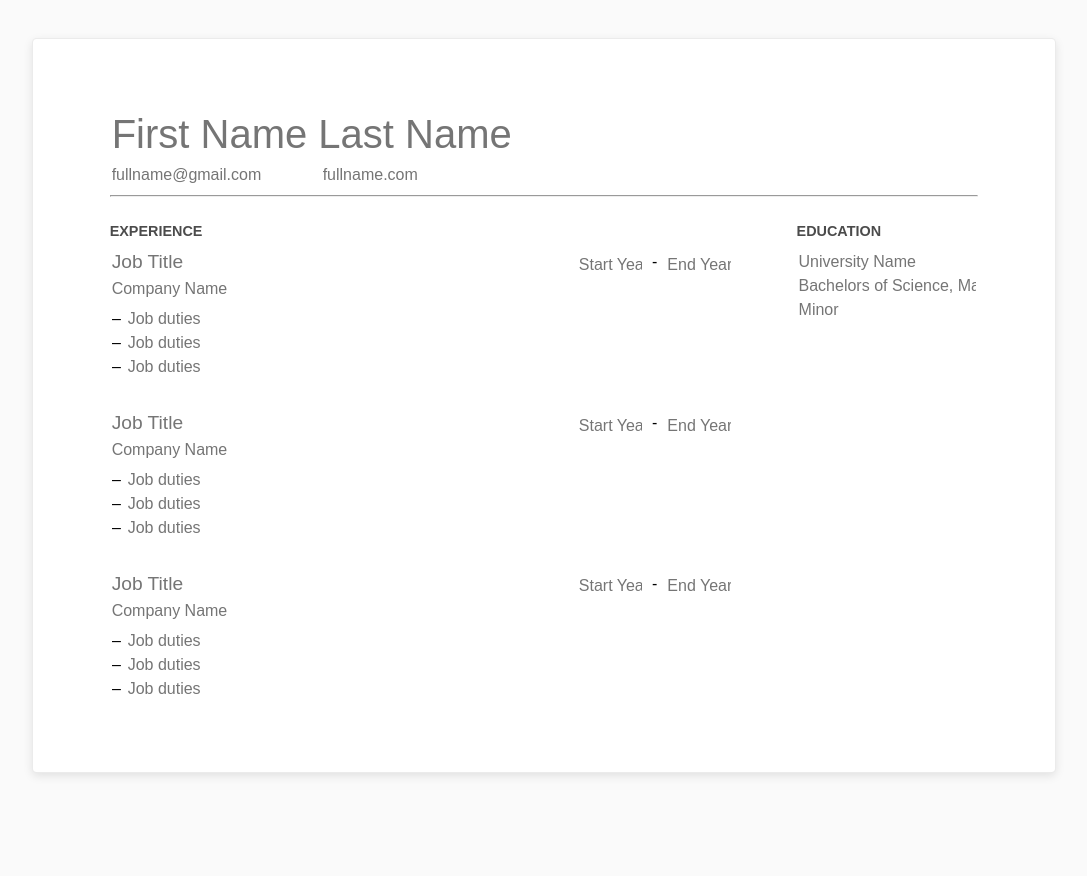
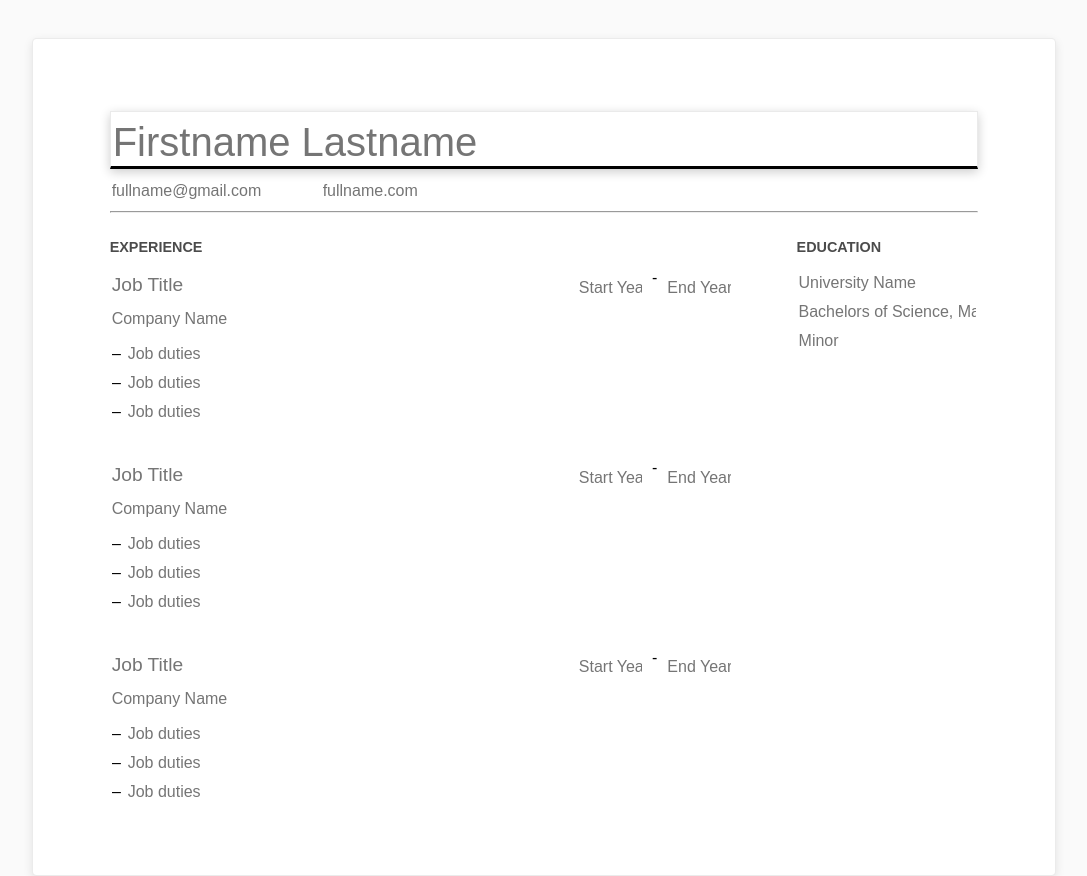
Before and after one commit to gitcommitem/odin-cvmaker, a React (Create React App) app: page / in a window 1280 px wide. Shown: the whole page, without its empty margins (96-1183 px from the left). Before the commit the page ends 812 px from the top, so only its background shows below. Built offline with nearby package versions, Linux system fonts and the light colour scheme.

Commit message:
Style input focus

```diff
--- a/src/components/Education.js
+++ b/src/components/Education.js
@@ -9,20 +9,13 @@ class Education extends Component {
           className='education'
           typeof='text'
           placeholder='University Name'
-          readOnly
         />
         <input
           className='education'
           typeof='text'
           placeholder='Bachelors of Science, Major'
-          readOnly
         />
-        <input
-          className='education'
-          typeof='text'
-          placeholder='Minor'
-          readOnly
-        />
+        <input className='education' typeof='text' placeholder='Minor' />
       </div>
     );
   }
--- a/src/components/Experience.js
+++ b/src/components/Experience.js
@@ -6,38 +6,23 @@ class Experience extends Component {
     return (
       <div className='job-item'>
         <div className='job-info'>
-          <input typeof='text' placeholder='Job Title' id='title' readOnly />
-          <input
-            typeof='text'
-            placeholder='Company Name'
-            id='company'
-            readOnly
-          />
+          <input typeof='text' placeholder='Job Title' id='title' />
+          <input typeof='text' placeholder='Company Name' id='company' />
           <div class='date-range'>
-            <input
-              className='dates'
-              typeof='text'
-              placeholder='Start Year'
-              readOnly
-            />
+            <input className='dates' typeof='text' placeholder='Start Year' />
             <p>-</p>
-            <input
-              className='dates'
-              typeof='text'
-              placeholder='End Year'
-              readOnly
-            />
+            <input className='dates' typeof='text' placeholder='End Year' />
           </div>
         </div>
         <ul>
           <li>
-            <input typeof='text' placeholder='Job duties' readOnly />
+            <input typeof='text' placeholder='Job duties' />
           </li>
           <li>
-            <input typeof='text' placeholder='Job duties' readOnly />
+            <input typeof='text' placeholder='Job duties' />
           </li>
           <li>
-            <input typeof='text' placeholder='Job duties' readOnly />
+            <input typeof='text' placeholder='Job duties' />
           </li>
         </ul>
       </div>
--- a/src/components/Header.js
+++ b/src/components/Header.js
@@ -8,21 +8,15 @@ class Header extends Component {
         <input
           className='header'
           typeof='text'
-          placeholder='First Name Last Name'
-          readOnly
+          placeholder='Firstname Lastname'
+          autoFocus
         />
         <input
           className='header'
           typeof='email'
           placeholder='fullname@gmail.com'
-          readOnly
         />
-        <input
-          className='header'
-          typeof='url'
-          placeholder='fullname.com'
-          readOnly
-        />
+        <input className='header' typeof='url' placeholder='fullname.com' />
       </div>
     );
   }
--- a/src/styles/app.css
+++ b/src/styles/app.css
@@ -3,6 +3,7 @@ input {
   font-family: sans-serif;
   font-weight: 500;
   font-size: 1rem;
+  outline: 0px solid transparent;
 }
 
 /* Box sizing rules */
@@ -37,13 +38,26 @@ h3 {
   margin-bottom: 0.5rem;
 }
 
-input:read-only {
+input {
   background-color: inherit;
   border: none;
+  padding-top: 0.5rem;
 }
 
-input:read-only:hover {
+input:hover {
   background-color: #e6e6e6;
+}
+
+input:focus:hover {
+  background-color: white;
+}
+
+input:focus {
+  box-shadow: 0px 3px 10px rgba(0, 0, 0, 0.2);
+  border-top: 1px solid rgba(0, 0, 0, 0.08);
+  border-left: 1px solid rgba(0, 0, 0, 0.08);
+  border-right: 1px solid rgba(0, 0, 0, 0.08);
+  border-bottom: 3px solid #000000;
 }
 
 #page-cont {
```
